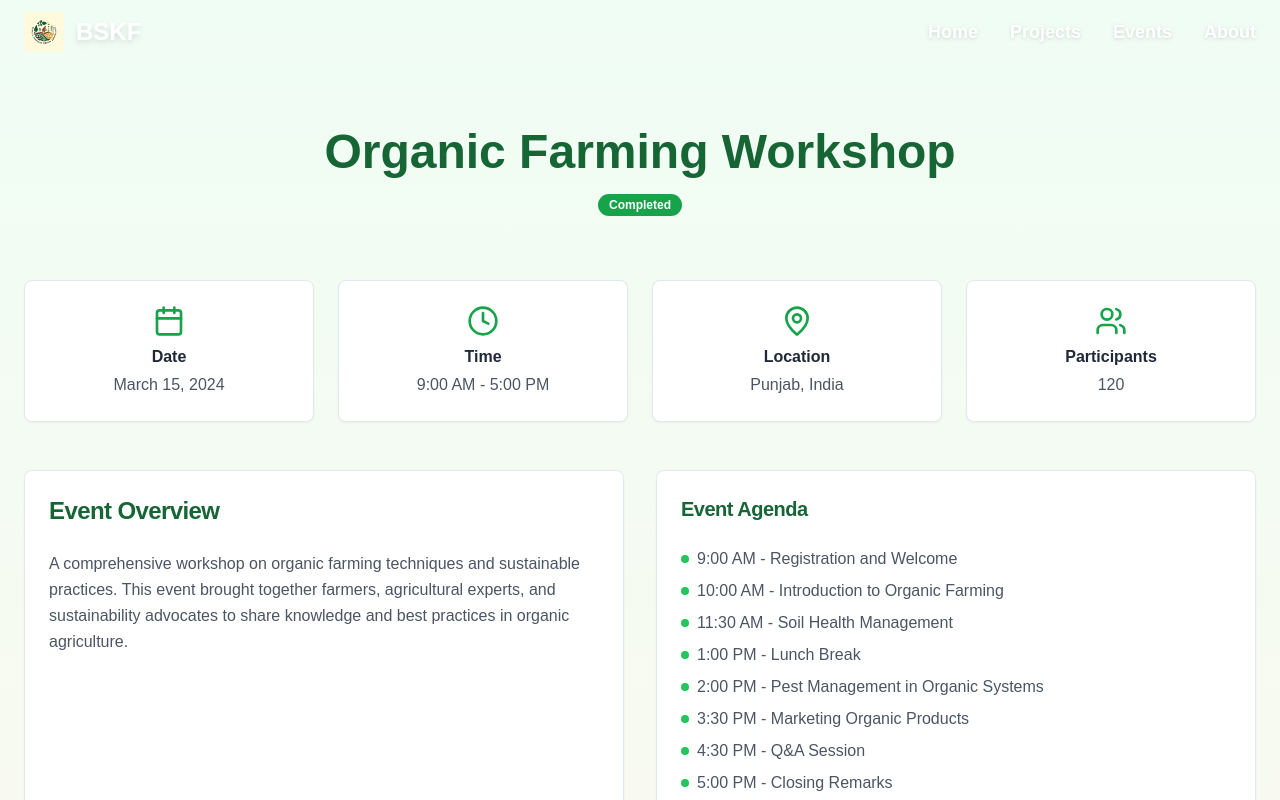
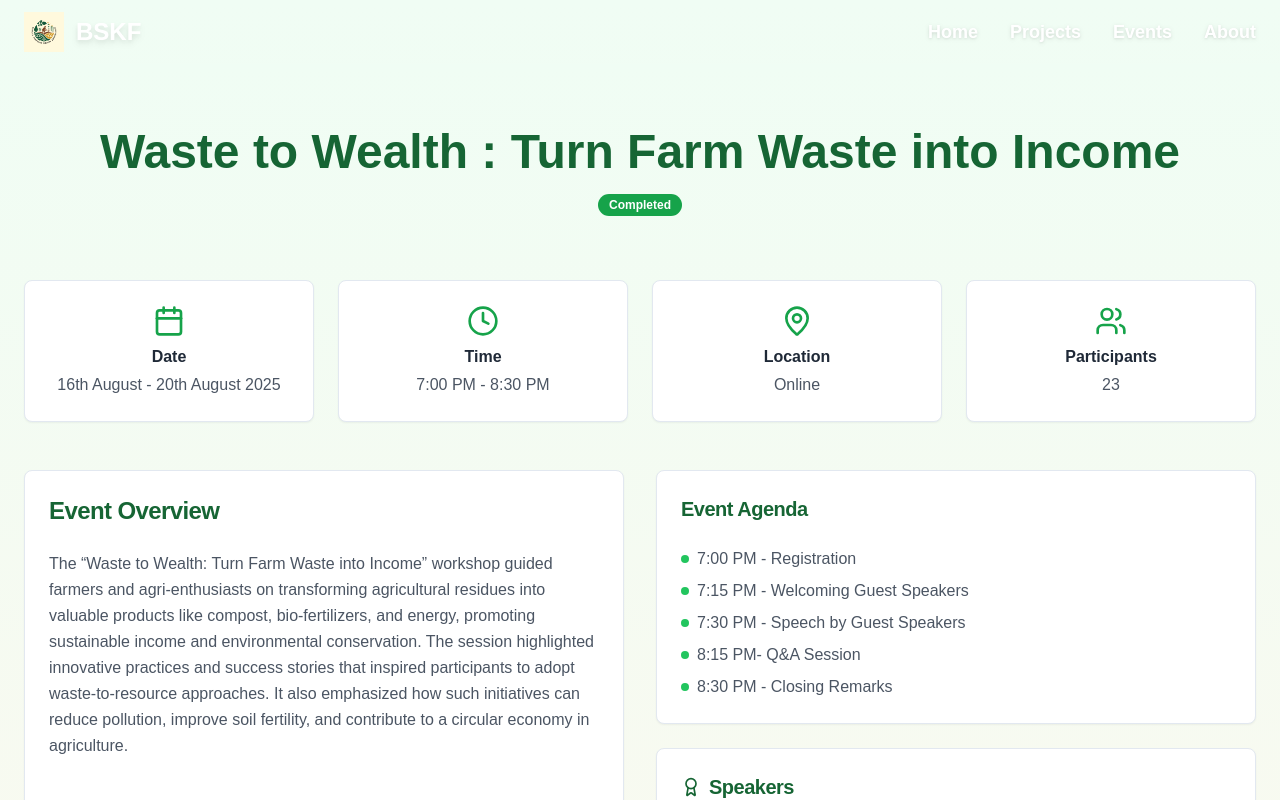
Before and after one commit to BSKF/bskf, a React (Vite) app: page /events/1 in a window 1280 px wide. Shown: the top 800 px of the page. Built offline with nearby package versions, Linux system fonts and the light colour scheme; a web font is replaced by a local one.

Commit message:
event details added

```diff
--- a/src/components/EventDetail.tsx
+++ b/src/components/EventDetail.tsx
@@ -10,28 +10,26 @@ const EventDetail = () => {
 
   const eventData = {
     1: {
-      title: "Organic Farming Workshop",
-      date: "March 15, 2024",
-      time: "9:00 AM - 5:00 PM",
-      location: "Punjab, India",
-      participants: 120,
+      title: "Waste to Wealth : Turn Farm Waste into Income",
+      date: "16th August - 20th August 2025",
+      time: "7:00 PM - 8:30 PM",
+      location: "Online",
+      participants: 23,
       status: "Completed",
-      description: "A comprehensive workshop on organic farming techniques and sustainable practices. This event brought together farmers, agricultural experts, and sustainability advocates to share knowledge and best practices in organic agriculture.",
+      description: "The “Waste to Wealth: Turn Farm Waste into Income” workshop guided farmers and agri-enthusiasts on transforming agricultural residues into valuable products like compost, bio-fertilizers, and energy, promoting sustainable income and environmental conservation. The session highlighted innovative practices and success stories that inspired participants to adopt waste-to-resource approaches. It also emphasized how such initiatives can reduce pollution, improve soil fertility, and contribute to a circular economy in agriculture.",
       agenda: [
-        "9:00 AM - Registration and Welcome",
-        "10:00 AM - Introduction to Organic Farming",
-        "11:30 AM - Soil Health Management",
-        "1:00 PM - Lunch Break",
-        "2:00 PM - Pest Management in Organic Systems",
-        "3:30 PM - Marketing Organic Products",
-        "4:30 PM - Q&A Session",
-        "5:00 PM - Closing Remarks"
+        "7:00 PM - Registration",
+        "7:15 PM - Welcoming Guest Speakers",
+        "7:30 PM - Speech by Guest Speakers",
+        "8:15 PM- Q&A Session",
+        "8:30 PM - Closing Remarks"
       ],
       outcomes: [
-        "120 farmers trained in organic techniques",
-        "50 soil samples tested for health assessment",
-        "15 new organic certification applications",
-        "3 farmer cooperatives formed"
+        "16th August 2025 ~ Rethinking Agricultural Waste: Sustainable Solutions and Next-Gen by DIPTANU BANIK",
+        "17th August 2025 ~ Black Soldier Fly Farming for Smart Waste Conversion  by DR. DEVINA SERAM",
+        "18th August 2025 ~ Vermicompost turning waste into Black Gold with Earthworms by DR. TARUN KUMAR",
+        "19th August 2025 ~ Composting: Mastering the Basics of Organic Composting by DR. SUSHANT SUKUMAR PATIL",
+        "20th August 2025 ~ Closing Ceremony by BSKF TEAM(Surbhi Srivastava, Subhajit Mukherjee, Swastik Mondal, Sakshi Mondal)",
       ],
       images: [
         "https://images.unsplash.com/photo-1493962853295-0fd70327578a?ixlib=rb-4.0.3&auto=format&fit=crop&w=800&q=80",
@@ -41,29 +39,54 @@ const EventDetail = () => {
       ]
     },
     2: {
-      title: "Biodiversity Conservation Summit",
-      date: "February 8, 2024",
-      time: "8:00 AM - 6:00 PM",
-      location: "Kerala, India",
-      participants: 200,
+      title: "Building Resilience: Food Forests, Agroforestry, Agri-preneurship & Carbon Credits for Cultivating Climate Solutions & Food Security ",
+      date: "28th March - 1st April 2025",
+      time: "7:00 PM - 8:30 PM",
+      location: "Online",
+      participants: 95,
       status: "Completed",
-      description: "Three-day summit focusing on preserving local biodiversity and traditional farming methods. The event featured presentations from leading researchers, field demonstrations, and interactive workshops on biodiversity conservation.",
+      description: "The workshop focused on how innovative and sustainable approaches like food forests, agroforestry practices, and climate-smart entrepreneurship can strengthen food systems, improve livelihoods, and mitigate climate change through carbon credit opportunities. ",
       agenda: [
-        "8:00 AM - Registration",
-        "9:00 AM - Opening Ceremony",
-        "10:00 AM - Keynote: Biodiversity Crisis",
-        "11:30 AM - Traditional Farming Methods",
-        "1:00 PM - Lunch Break",
-        "2:00 PM - Seed Conservation Techniques",
-        "3:30 PM - Field Demonstrations",
-        "5:00 PM - Panel Discussion",
-        "6:00 PM - Networking Session"
+        "7:00 PM - Registration",
+        "7:15 PM - Welcoming Guest Speakers",
+        "7:30 PM - Speech by Guest Speakers",
+        "8:15 PM- Q&A Session",
+        "8:30 PM - Closing Remarks"
       ],
       outcomes: [
-        "200 participants from 15 states",
-        "30 biodiversity conservation projects initiated",
-        "500 seed varieties documented",
-        "5 research collaborations established"
+        "28th April 2025 ~ Agroforestry for livelihood and environmental security in India by Dr. Sangram Chavan",
+        "29th April 2025 ~ Designing Synergistic Ecosystems: Principles of Food Forests & Agroforestry by Shihab Kunhahammed",
+        "30th April 2025 ~ Building Social Ventures from Local Produce Traditions & Forest Heritage by Shaik Imran Hussain Choudhary",
+        "1st May 2025 ~ From Farm to Market & Beyond. Building Sustainable value Chains by Shameek Chakravarty",
+
+      ],
+      images: [
+        "https://images.unsplash.com/photo-1465146344425-f00d5f5c8f07?ixlib=rb-4.0.3&auto=format&fit=crop&w=800&q=80",
+        "https://images.unsplash.com/photo-1523712999610-f77fbcfc3843?ixlib=rb-4.0.3&auto=format&fit=crop&w=800&q=80",
+        "https://images.unsplash.com/photo-1500382017468-9049fed747ef?ixlib=rb-4.0.3&auto=format&fit=crop&w=800&q=80",
+        "https://images.unsplash.com/photo-1493962853295-0fd70327578a?ixlib=rb-4.0.3&auto=format&fit=crop&w=800&q=80"
+      ]
+    },
+    3: {
+      title: "Transforming Agriculture: Driving Climate Solutions and Sustainable Food Systems ",
+      date: "25th January – 26th January 2025",
+      time: "7:00 PM - 8:30 PM",
+      location: "Online",
+      participants: 67,
+      status: "Completed",
+      description: "The event brought together researchers, academicians, students, and agricultural practitioners to deliberate on the critical role of agriculture in addressing climate change while ensuring sustainable food production. ",
+      agenda: [
+        "7:00 PM - Registration",
+        "7:15 PM - Welcoming Guest Speakers",
+        "7:30 PM - Speech by Guest Speakers",
+        "8:15 PM- Q&A Session",
+        "8:30 PM - Closing Remarks"
+      ],
+      outcomes: [
+        "25th January 2025 ~ Regenerative Agriculture: A Pathway to Climate Resilience and Sustainable Food Security",
+        "26th January 2025 ~ The Role of Technology and Innovation in Building Climate-Smart Agriculture",
+
+
       ],
       images: [
         "https://images.unsplash.com/photo-1465146344425-f00d5f5c8f07?ixlib=rb-4.0.3&auto=format&fit=crop&w=800&q=80",
@@ -171,7 +194,7 @@ const EventDetail = () => {
               <CardHeader>
                 <CardTitle className="text-xl text-green-800 flex items-center gap-2">
                   <Award className="w-5 h-5" />
-                  Key Outcomes
+                  Speakers
                 </CardTitle>
               </CardHeader>
               <CardContent>
--- a/src/components/Events.tsx
+++ b/src/components/Events.tsx
@@ -9,29 +9,29 @@ const Events = () => {
   const pastEvents = [
     {
       id: 1,
-      title: "Organic Farming Workshop",
-      date: "March 15, 2024",
-      location: "Punjab, India",
-      participants: 120,
-      description: "A comprehensive workshop on organic farming techniques and sustainable practices.",
+      title: "Waste to Wealth : Turn Farm Waste into Income",
+      date: "16th August - 20th August 2025",
+      location: "ONLINE",
+      participants: 23,
+      description: "The “Waste to Wealth: Turn Farm Waste into Income” workshop guided farmers and agri-enthusiasts on transforming agricultural residues into valuable products like compost, bio-fertilizers, and energy, promoting sustainable income and environmental conservation. The session highlighted innovative practices and success stories that inspired participants to adopt waste-to-resource approaches. ",
       image: "https://images.unsplash.com/photo-1493962853295-0fd70327578a?ixlib=rb-4.0.3&auto=format&fit=crop&w=800&q=80"
     },
     {
       id: 2,
-      title: "Biodiversity Conservation Summit",
-      date: "February 8, 2024",
-      location: "Kerala, India",
-      participants: 200,
-      description: "Three-day summit focusing on preserving local biodiversity and traditional farming methods.",
+      title: "Building Resilience: Food Forests, Agroforestry, Agri-preneurship & Carbon Credits for Cultivating Climate Solutions & Food Security",
+      date: "28th March - 1st April 2025",
+      location: "Online",
+      participants: 95,
+      description: "The workshop focused on how innovative and sustainable approaches like food forests, agroforestry practices, and climate-smart entrepreneurship can strengthen food systems, improve livelihoods, and mitigate climate change through carbon credit opportunities. ",
       image: "https://images.unsplash.com/photo-1465146344425-f00d5f5c8f07?ixlib=rb-4.0.3&auto=format&fit=crop&w=800&q=80"
     },
     {
       id: 3,
-      title: "Water Conservation Training",
-      date: "January 20, 2024",
-      location: "Rajasthan, India",
-      participants: 85,
-      description: "Training session on rainwater harvesting and efficient irrigation systems.",
+      title: "Transforming Agriculture: Driving Climate Solutions and Sustainable Food Systems",
+      date: "25th January – 26th January 2025",
+      location: "Online",
+      participants: 67,
+      description: "The event brought together researchers, academicians, students, and agricultural practitioners to deliberate on the critical role of agriculture in addressing climate change while ensuring sustainable food production. Over the two days, the program served as a dynamic platform for exchanging ideas, sharing innovations, and highlighting strategies to make agricultural practices more resilient, eco-friendly, and resource-efficient. ",
       image: "https://images.unsplash.com/photo-1506744038136-46273834b3fb?ixlib=rb-4.0.3&auto=format&fit=crop&w=800&q=80"
     }
   ];
--- a/src/components/ProjectDetail.tsx
+++ b/src/components/ProjectDetail.tsx
@@ -65,7 +65,7 @@ const ProjectDetail = () => {
     }
   };
 
-  const project = projectData[id as keyof typeof projectData];
+  const project = projectData[Number(id) as keyof typeof projectData];
 
   if (!project) {
     return (
```
